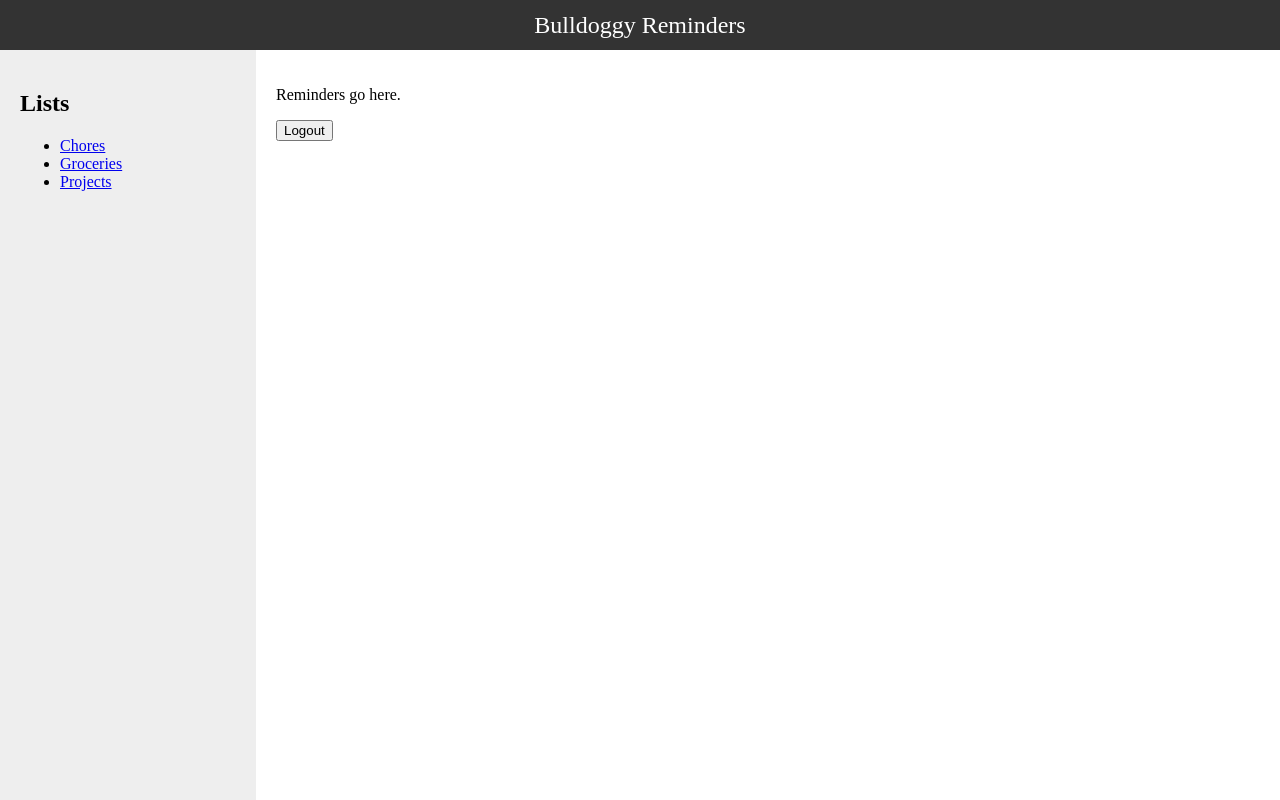
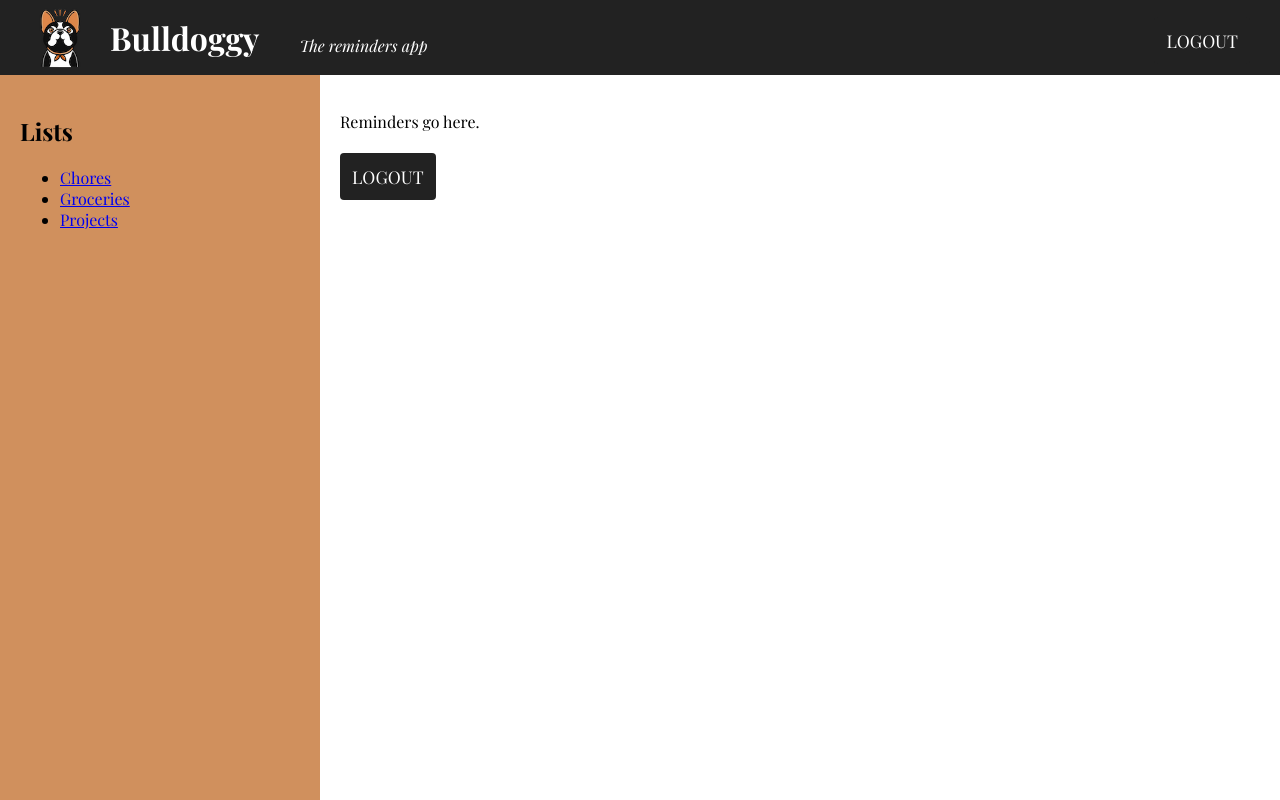
Before and after one commit to AutomationPanda/bulldoggy-reminders-app, a FastAPI app: template templates/reminders.html in a window 1280 px wide. Run offline with FastAPI, Linux system fonts and the light colour scheme; the template is opened without the code that fills it, so the values that code supplies are empty.

Commit message:
Reminder title bar work

```diff
--- a/static/css/reminders.css
+++ b/static/css/reminders.css
@@ -1,31 +1,35 @@
 body {
   margin: 0;
   padding: 0;
+  font-family: PlayfairDisplay;
 }
 
 .title-bar {
-  background-color: #333;
+  background-color: #222222;
   color: #fff;
-  height: 50px;
+  height: 75px;
   display: flex;
   align-items: center;
-  padding: 0 20px;
+  padding: 0 30px;
 }
 
 .title-bar h1 {
-  margin: 0;
-  font-size: 24px;
-  font-weight: normal;
+  margin: 0px 40px 0px 20px;
+  /* text-align: center; */
+}
+
+.title-bar p {
   flex-grow: 1;
-  text-align: center;
+  font-style: italic;
+  margin-bottom: 0px;
 }
 
 .sidebar {
-  background-color: #eee;
-  width: 20%;
+  background-color: #D0905D;
+  width: 25%;
   height: 100%;
   position: fixed;
-  top: 50px;
+  top: 75px;
   left: 0;
   overflow: auto;
 }
@@ -35,6 +39,24 @@ body {
 }
 
 .content {
-  margin-left: 20%;
+  margin-left: 25%;
   padding: 20px;
 }
+
+button {
+  font-family: PlayfairDisplay;
+  text-transform: uppercase;
+  outline: 0;
+  background: #222222;
+  border: 0;
+  padding: 12px;
+  margin-top: 5px;
+  color: #ffffff;
+  font-size: 1.1em;
+  cursor: pointer;
+  border-radius: 4px;
+}
+
+button:hover,button:active,button:focus {
+  background: #664444;
+}
--- a/templates/reminders.html
+++ b/templates/reminders.html
@@ -6,7 +6,10 @@
 </head>
 <body>
 	<div class="title-bar">
-        <h1>Bulldoggy Reminders</h1>
+        <img src="/static/img/bulldoggy-100px.png" height="60px"/>
+        <h1>Bulldoggy</h1>
+        <p>The reminders app</p>
+        <button type="submit">Logout</button>
     </div>
 	<div class="sidebar">
         <div class="inner-sidebar">
```
